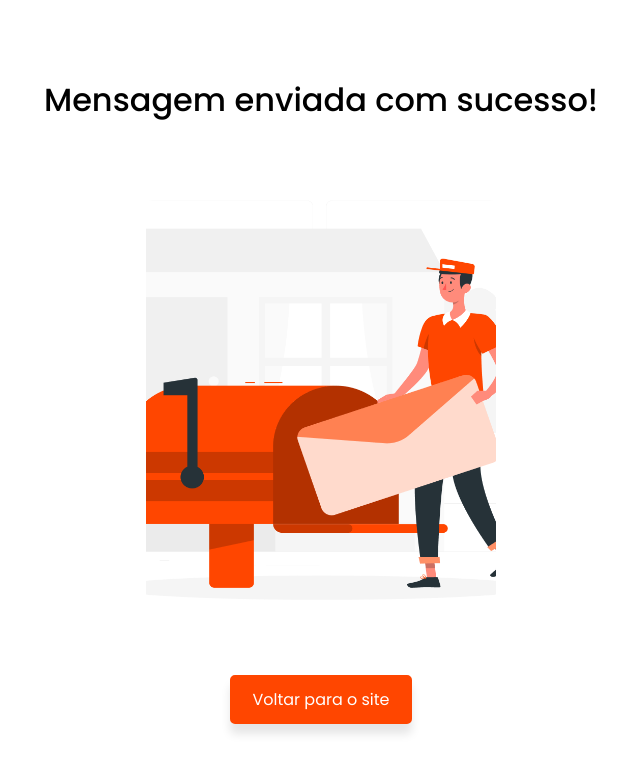
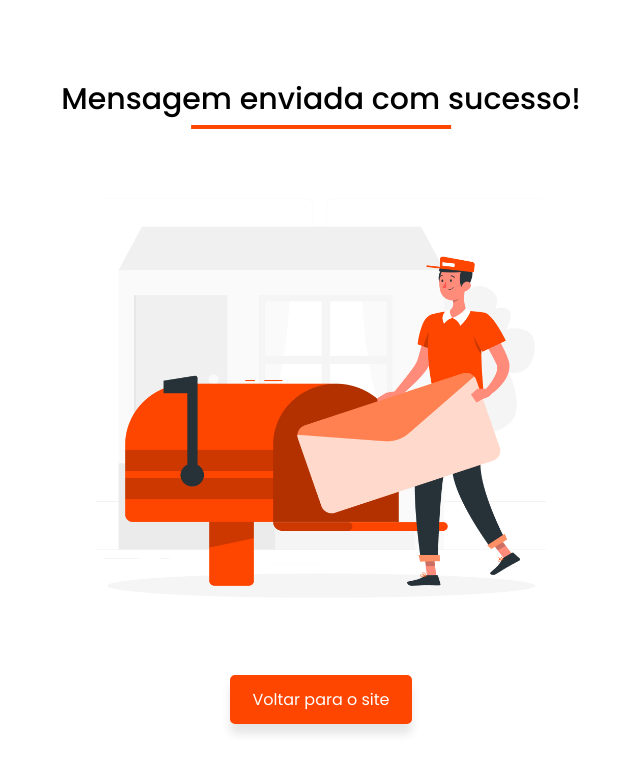
Before and after one commit to wsasouza/portfolio-projects-wsasouza, a plain HTML site: page success.html in a window 1280 px wide. Shown: the whole page, without its empty margins (319-959 px from the left). Drawn offline with Linux system fonts and the light colour scheme.

Commit message:
Fix: Adjust Page Success

```diff
--- a/assets/styles/style-success.css
+++ b/assets/styles/style-success.css
@@ -1,9 +1,5 @@
 :root {
   --customColor: #ff4600;
-  --orange: #ff4600;
-  --blue: #0c0cb3;
-  --green: #006400;
-  --red: #ff0000;
 }
 
 *,
@@ -34,11 +30,27 @@ body {
 
 .message-sent h1 {
   font-weight: 500;
+  font-size: 3rem;
+  display: inline-block;
+  position: relative;
+  z-index: 0;
+}
+
+.message-sent h1::after {
+  content: "";
+  position: absolute;
+  left: 50%;
+  bottom: -20%;
+  transform: translate(-50%, -50%);
+  background-color: var(--customColor);
+  width: 50%;
+  height: 0.4rem;
+  z-index: 1;
 }
 
 .message-sent img {
   height: 40rem;
-  max-width: 35rem;
+  max-width: 45rem;
   border-radius: 0.7rem;
   object-fit: cover;
 }
```
